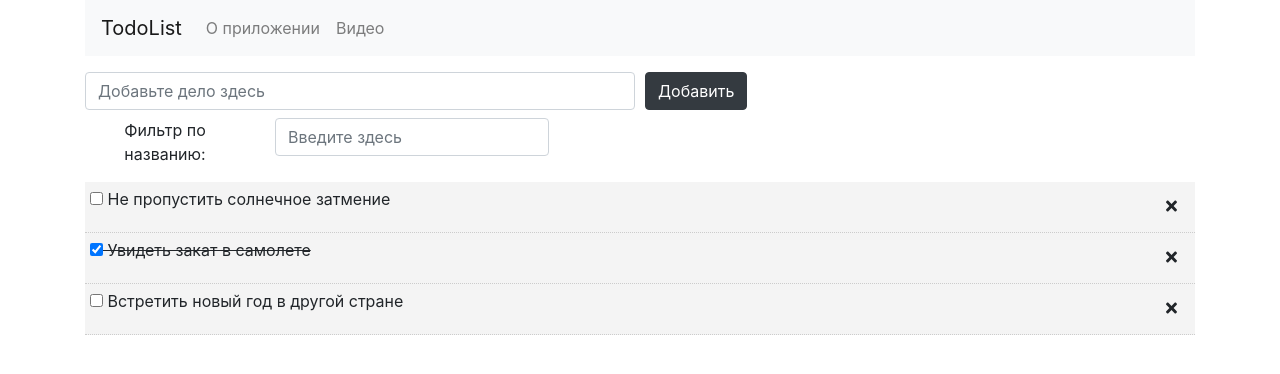
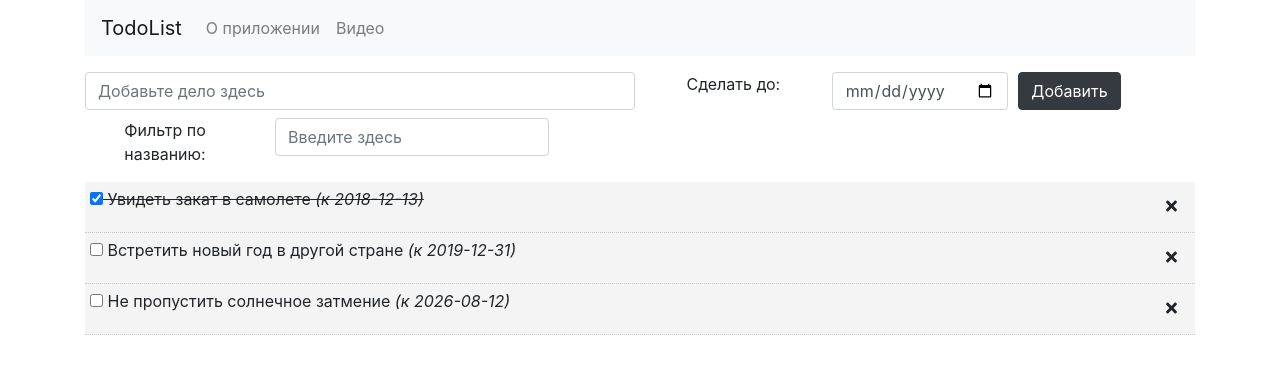
Before and after one commit to koroteevmv/web_1_react, a React (Create React App) app: page / in a window 1280 px wide. Shown: the top 374 px of the page. Built offline with nearby package versions, Linux system fonts and the light colour scheme.

Commit message:
Задание 2

```diff
--- a/src/App.js
+++ b/src/App.js
@@ -6,7 +6,7 @@ import Header from "./components/layout/header";
 import { BrowserRouter as Router, Switch, Route } from 'react-router-dom';
 import About from "./components/pages/About";
 import App_Todos from './App_Todos';
-import Video from './components/pages/Video'
+import Video from './components/pages/Video';
 
 
 class App extends React.Component{
@@ -32,6 +32,7 @@ render() {
                                 <App_Todos />
 
                             </Route>
+
                         </Switch>
                     </Router >
                 </div>
--- a/src/App_Todos.js
+++ b/src/App_Todos.js
@@ -13,16 +13,19 @@ class App_Todos extends React.Component {
           id: 1,
           title: 'Не пропустить солнечное затмение',
           completed: false,
+		  DateOfTodo: '2026-08-12',
         },
         {
           id: 2,
           title: 'Увидеть закат в самолете',
           completed: true,
+		  DateOfTodo: '2018-12-13',
         },
         {
           id: 3,
           title: 'Встретить новый год в другой стране',
           completed: false,
+		  DateOfTodo: '2019-12-31',
         },
       ]
     };
@@ -33,13 +36,14 @@ class App_Todos extends React.Component {
   }
 
   //Добавление дела
-  addTodo = (title) => {
+  addTodo = (title, date) => {
 	this.state = { todos: [...this.state.todos, {
 	id: this.state.todos.length+1,
 	title: title,
-	completed: false,}]
-}
- this.setState(this.state);
+	completed: false,
+	DateOfTodo: date,}]
+	}
+	this.setState(this.state);
   };
   // Toggle complete
   markComplete = (id) => {
--- a/src/components/TodoItem.js
+++ b/src/components/TodoItem.js
@@ -19,7 +19,7 @@ class TodoItem extends React.Component{
     }
 
     render() {
-const { id, title } = this.props.todo;
+const { id, title, DateOfTodo } = this.props.todo;
 return (
             <div style={this.getStyle()}>
                 <p align='left'>
@@ -27,7 +27,8 @@ return (
                         onChange={this.props.markComplete.bind(this, id)}
 						checked={this.props.todo.completed ? "checked" : ""}
                     />
-                    {' ' + title + ' '}
+                    {' ' + title}
+					<span className="font-italic">{' (к '+DateOfTodo +")"}</span>
                     <button onClick={this.props.delTodo.bind(this, id)}
                              className="btn btn-default btn-xs float-right">
 							 <FontAwesomeIcon icon={faTimes} />
--- a/src/components/Todos.js
+++ b/src/components/Todos.js
@@ -7,9 +7,19 @@ constructor(props) {
         super(props);
         this.state = {todos: props.todos};
     }
+    getSorted() {
+        return [...this.state.todos].sort(function (a, b) {
+            return new Date(a.DateOfTodo) - new Date(b.DateOfTodo);
+        });
+    }
+	componentDidUpdate(prevProps) {
+        if (this.props.todos !== prevProps.todos) {
+            this.setState({todos: this.props.todos});
+        }
+    }
 
     render() {
-        return this.props.todos.map(
+        return this.getSorted().map(
             (todo) => (
                 <TodoItem key={todo.id}
                           todo={todo}
--- a/src/components/addTodo.js
+++ b/src/components/addTodo.js
@@ -20,12 +20,19 @@ constructor(props) {
 
                         />
                     </div>
-
+					<label className="col-md-2">Сделать до:</label>
+                    <div className="col-md-2">
+                        <input type='date'
+                            name='DateOfTodo'
+                            ref={this.DateOfTodo}
+                            className='form-control'
+                        />
+                    </div>
                     <div className="col-md-1">
                         <button type="reset"
                             value='Submit'
                             className='btn btn-dark'
-                            onClick={() => this.props.addTodo(this.input.current.value)}
+                            onClick={() => this.props.addTodo(this.input.current.value, this.DateOfTodo.current.value)}
                         >Добавить</button>
                     </div>
                 </div>
```
